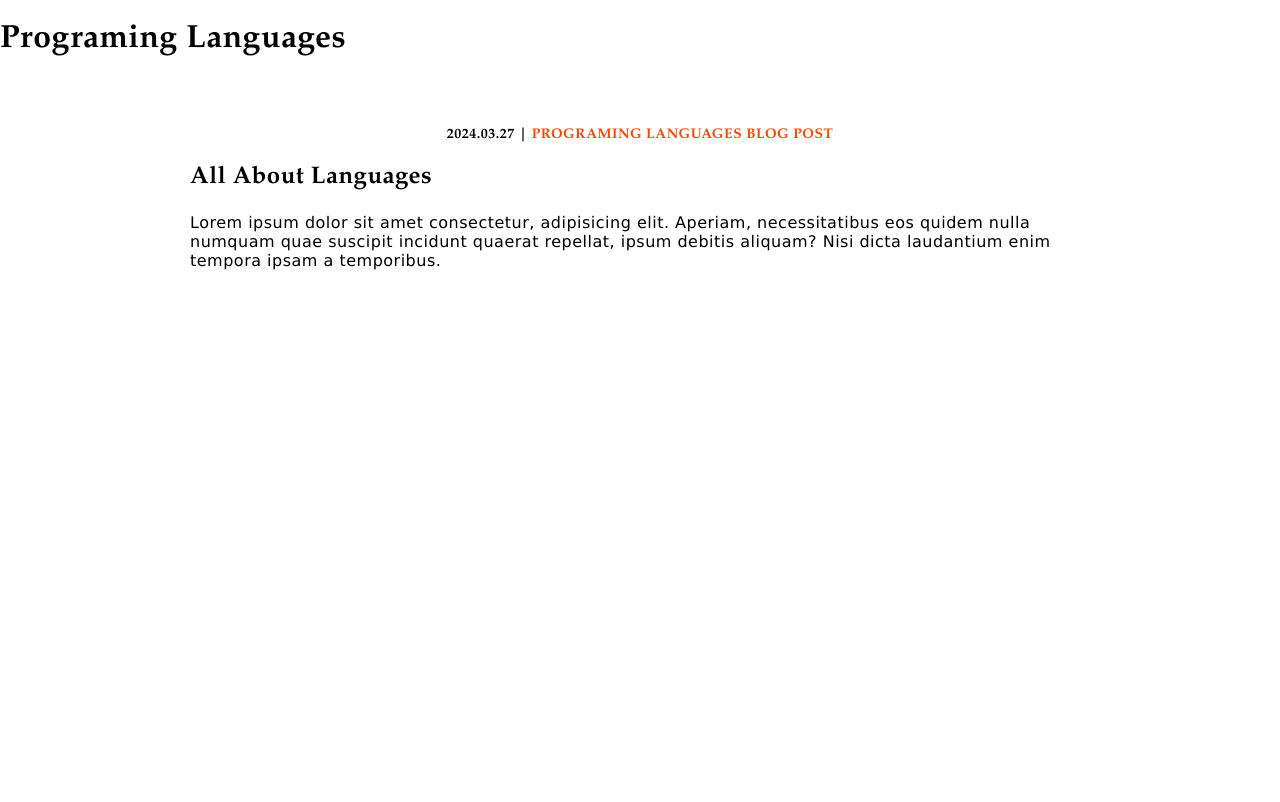
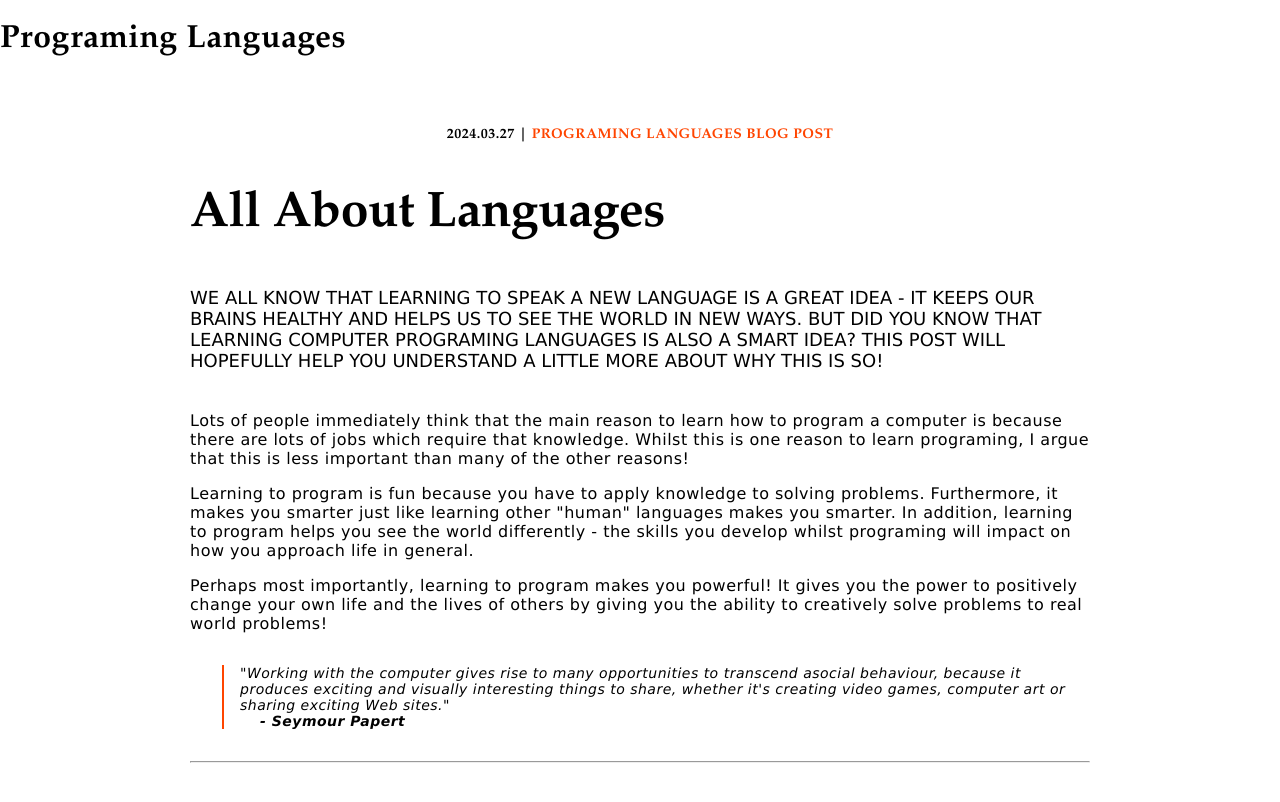
Before and after one commit to zigzaga00/programing-blog, a plain HTML site: page index.html in a window 1280 px wide. Drawn offline with Linux system fonts and the light colour scheme.

Commit message:
finished strap and first few paragraphs

```diff
--- a/blog.css
+++ b/blog.css
@@ -13,6 +13,11 @@ h4,
 h5,
 h6 {
     font-family: Garamond, serif;
+}
+
+h2 {
+    font-size: 50px;
+    letter-spacing: -0.5px;
 }
 
 .content {
@@ -31,3 +36,24 @@ h6 {
 .info span {
     color: orangered
 }
+
+.strap {
+    text-transform: uppercase;
+    letter-spacing: 0px;
+    margin: 40px 0;
+    font-size: 18px;
+}
+
+.quote {
+    font-style: italic;
+    font-size: 14px;
+    border-left: 2px solid orangered;
+    padding-left: 16px;
+    margin: 32px 0 32px 32px;
+}
+
+.quote cite {
+    display: block;
+    font-weight: bold;
+    margin-left: 20px;
+}
--- a/index.html
+++ b/index.html
@@ -11,9 +11,22 @@
     <div class="content">
         <p class="info">2024.03.27 | <span>PROGRAMING LANGUAGES BLOG POST</span></p>
         <h2>All About Languages</h2>
+        <p class="strap">
+            We all know that learning to speak a new language is a great idea - it keeps our brains healthy and helps us to see the world in new ways. But did you know that learning computer programing languages is also a smart idea? This post will hopefully help you understand a little more about why this is so!
+        </p>
         <p>
-            Lorem ipsum dolor sit amet consectetur, adipisicing elit. Aperiam, necessitatibus eos quidem nulla numquam quae suscipit incidunt quaerat repellat, ipsum debitis aliquam? Nisi dicta laudantium enim tempora ipsam a temporibus.
+            Lots of people immediately think that the main reason to learn how to program a computer is because there are lots of jobs which require that knowledge. Whilst this is one reason to learn programing, I argue that this is less important than many of the other reasons!
         </p>
+        <p>
+            Learning to program is fun because you have to apply knowledge to solving problems. Furthermore, it makes you smarter just like learning other "human" languages makes you smarter. In addition, learning to program helps you see the world differently - the skills you develop whilst programing will impact on how you approach life in general.
+        </p>
+        <p>
+            Perhaps most importantly, learning to program makes you powerful! It gives you the power to positively change your own life and the lives of others by giving you the ability to creatively solve problems to real world problems!
+        </p>
+        <blockquote class="quote">
+            "Working with the computer gives rise to many opportunities to transcend asocial behaviour, because it produces exciting and visually interesting things to share, whether it's creating video games, computer art or sharing exciting Web sites." <cite>- Seymour Papert</cite>
+        </blockquote>
+        <hr>
     </div>
 </body>
 </html>
```
